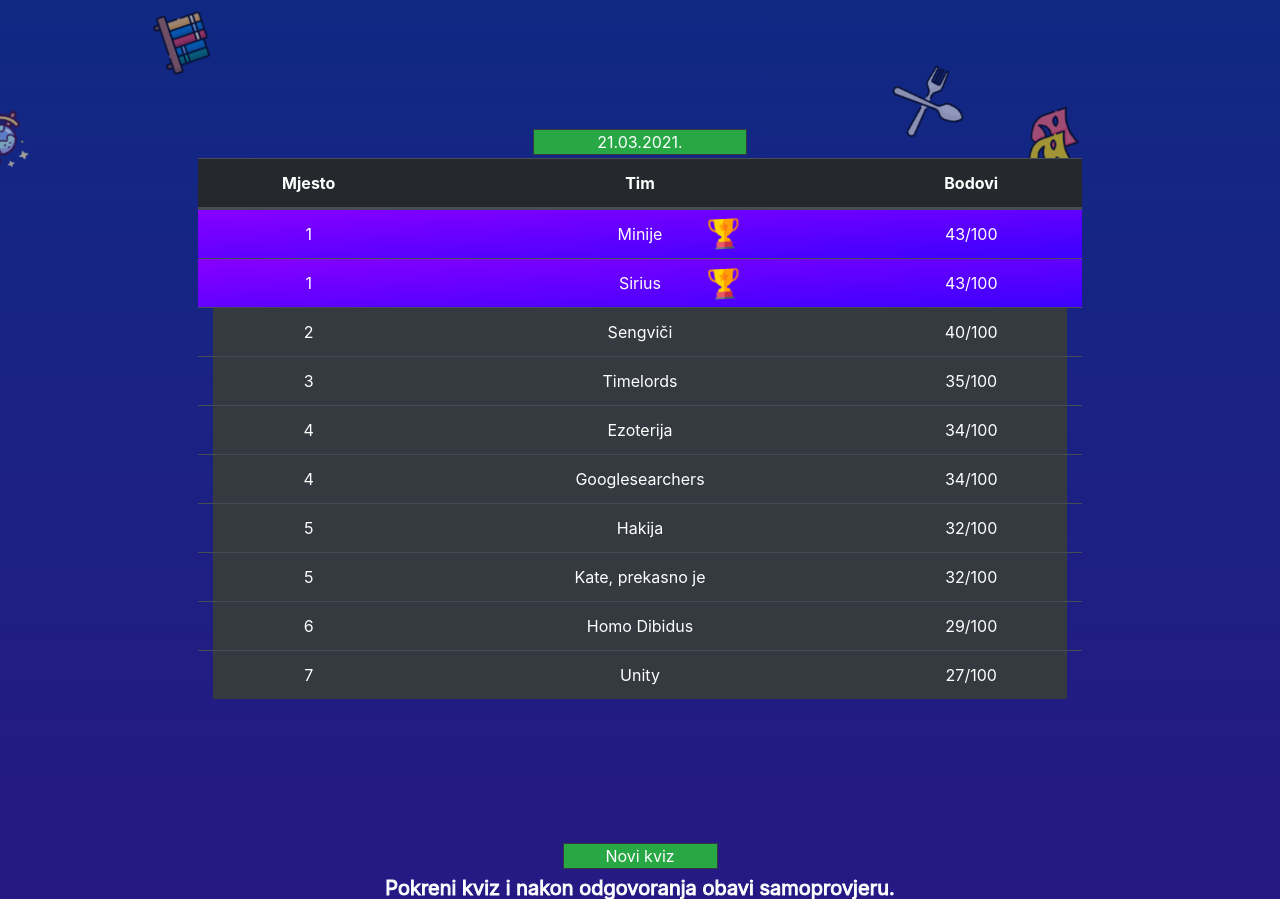
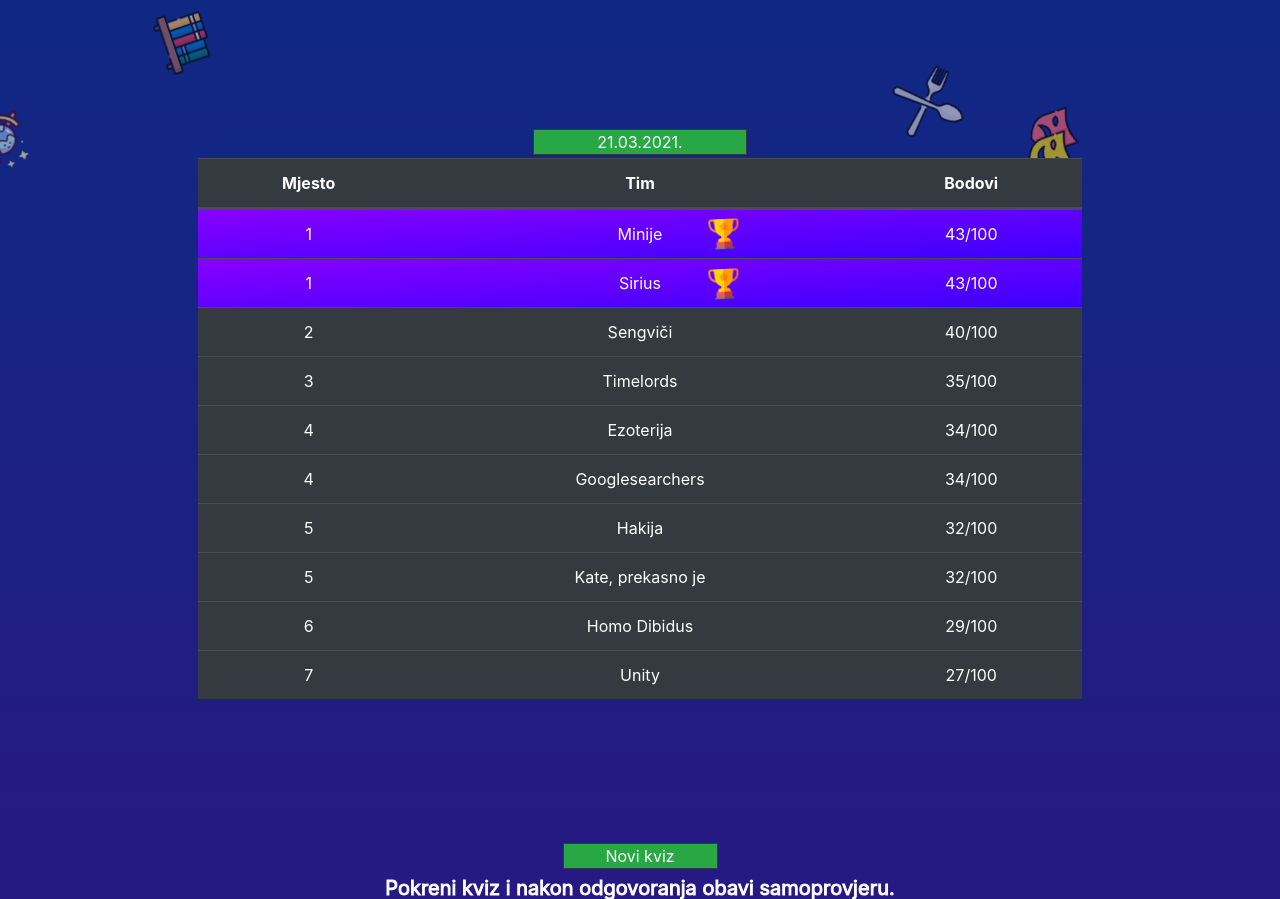
Before and after one commit to Grregor/Grregor.github.io, a plain HTML site: page index.html in a window 1280 px wide. Shown: the part 575-1474 px from the top of the page. Drawn offline with nearby package versions, Linux system fonts and the light colour scheme.

Commit message:
Update index.html

```diff
--- a/index.html
+++ b/index.html
@@ -332,63 +332,63 @@ margin-left:-23px;
 <div id="results-container" class="mt-3 mt-md-0 position-relative overflow-hidden text-center" style="padding-top:5%;">
 
 	<div class="mx-auto border border-dark col-4 col-sm-3 col-md-3 col-lg-2 bg-success" style="position:relative;margin-bottom:-5px;">21.03.2021.</div>
-	<table class="mt-2 mb-2 mt-sm-2 mb-sm-3 mb-md-4 mb-lg-5 table table-dark col-11 col-sm-11 col-md-10 col-lg-8 mx-auto">
+	<table class="mt-2 mb-2 mt-sm-2 mb-sm-3 mb-md-4 mb-lg-5 table table-dark col-10 col-sm-11 col-md-10 col-lg-8 mx-auto">
 	  <thead>
-	    <tr class="row" style="background-color:#25292d;">
+	    <tr class="row bg-dark px-0" style="background-color:#25292d;">
 	      <th class="col-3" scope="col">Mjesto</th>
 	      <th class="col-6" scope="col">Tim</th>
 	      <th class="col-3" scope="col">Bodovi</th>
 	    </tr>
 	  </thead>
 	  <tbody class="">
-	    <tr class="row" style="background-image: linear-gradient(to bottom right, #8800ff, #3c00ff 100%);">
+	    <tr class="row bg-dark px-0" style="background-image: linear-gradient(to bottom right, #8800ff, #3c00ff 100%);">
 		  <img class="shake2" src="firstplace.svg" style="position:absolute;z-index:1;height:30px;margin-top:68px;margin-left:70px;" />
 	      <td class="col-3">1</th>
 	      <td class="col-6">Minije</td>
 	      <td class="col-3">43/100</td>
 	    </tr>
-	    <tr class="row px-0" style="background-image: linear-gradient(to bottom right, #8800ff, #3c00ff 100%);">
+	    <tr class="row bg-dark px-0" style="background-image: linear-gradient(to bottom right, #8800ff, #3c00ff 100%);">
 		  <img class="shake2" src="firstplace.svg" style="position:absolute;z-index:1;height:30px;margin-top:118px;margin-left:70px;" />
 	      <td class="col-3">1</th>
 	      <td class="col-6">Sirius</td>
 	      <td class="col-3">43/100</td>
 	    </tr>
-	    <tr class="row px-0">
+	    <tr class="row bg-dark px-0">
 	      <td class="col-3">2</th>
 	      <td class="col-6">Sengviči</td>
 	      <td class="col-3">40/100</td>
 	    </tr>
-	    <tr class="row px-0">
+	    <tr class="row bg-dark px-0">
 	      <td class="col-3">3</th>
 	      <td class="col-6">Timelords</td>
 	      <td class="col-3">35/100</td>
 	    </tr>
-	    <tr class="row px-0">
+	    <tr class="row bg-dark px-0">
 	      <td class="col-3">4</th>
 	      <td class="col-6">Ezoterija</td>
 	      <td class="col-3">34/100</td>
 	    </tr>
-	    <tr class="row px-0">
+	    <tr class="row bg-dark px-0">
 	      <td class="col-3">4</th>
 	      <td class="col-6">Googlesearchers</td>
 	      <td class="col-3">34/100</td>
 	    </tr>
-	    <tr class="row px-0">
+	    <tr class="row bg-dark px-0">
 	      <td class="col-3">5</th>
 	      <td class="col-6">Hakija</td>
 	      <td class="col-3">32/100</td>
 	    </tr>
-	    <tr class="row px-0">
+	    <tr class="row bg-dark px-0">
 	      <td class="col-3">5</th>
 	      <td class="col-6">Kate, prekasno je</td>
 	      <td class="col-3">32/100</td>
 	    </tr>
-	    <tr class="row px-0">
+	    <tr class="row bg-dark px-0">
 	      <td class="col-3">6</th>
 	      <td class="col-6">Homo Dibidus</td>
 	      <td class="col-3">29/100</td>
 	    </tr>
-	    <tr class="row px-0">
+	    <tr class="row bg-dark px-0">
 	      <td class="col-3">7</th>
 	      <td class="col-6">Unity</td>
 	      <td class="col-3">27/100</td>
```
